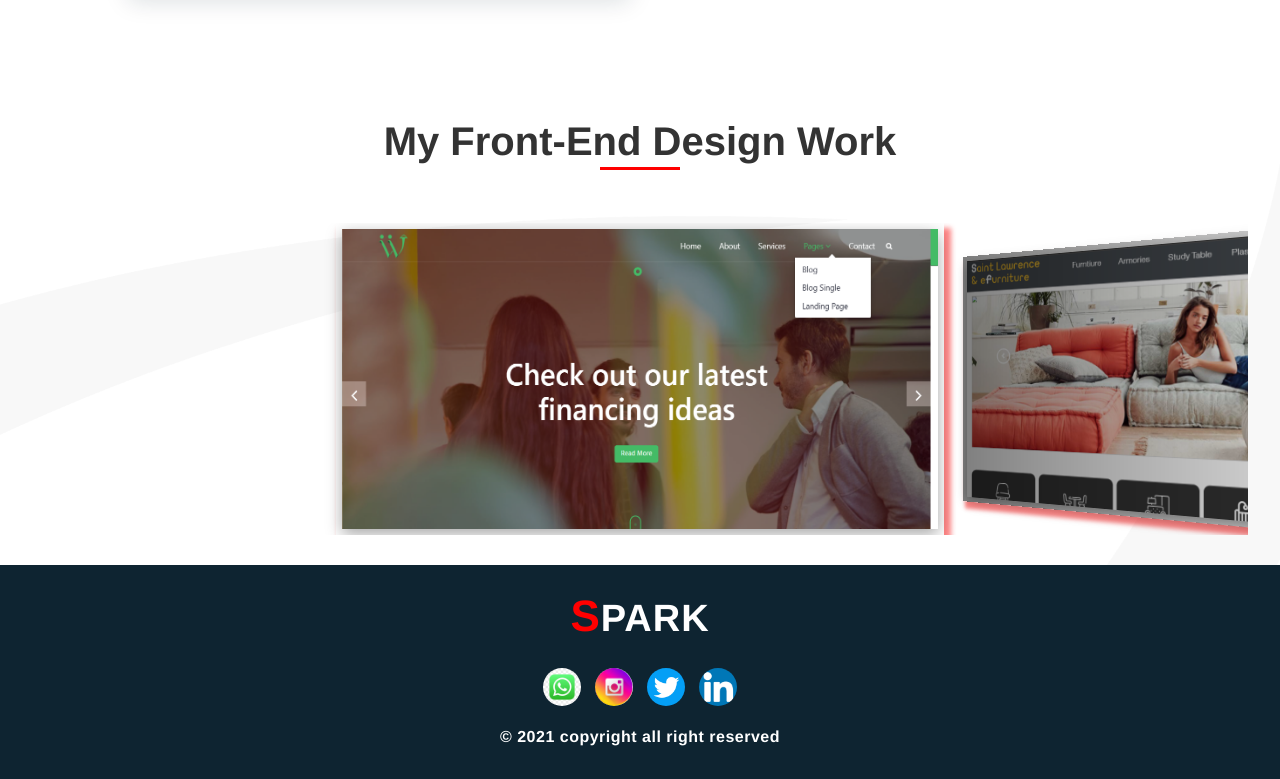
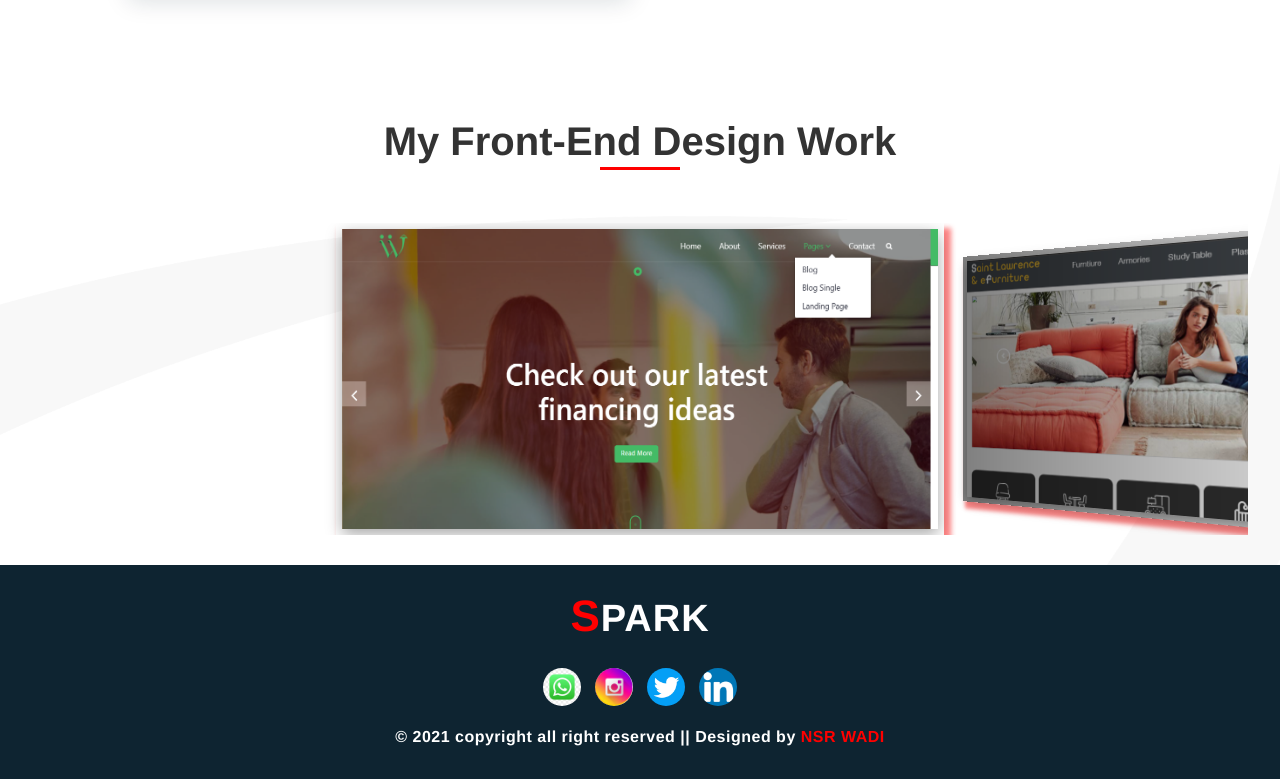
Before and after one commit to NSR404/sparkerx, a plain HTML site: page index.html in a window 1280 px wide. Shown: the part 1899-2678 px from the top of the page. Drawn offline with nearby package versions, Linux system fonts and the light colour scheme.

Commit message:
Update index.html

```diff
--- a/index.html
+++ b/index.html
@@ -375,7 +375,7 @@ s0.parentNode.insertBefore(s1,s0);
           </a> -->
 
       </div>
-      <p>&#169; 2021 copyright all right reserved</p>
+      <p>&#169; 2021 copyright all right reserved || Designed by <a href="https://nsr404.github.io/cv-spark/" style="color: red;">NSR WADI</a></p>
     </footer>
     <!--===== SCROLL REVEAL =====-->
     <script src="https://unpkg.com/scrollreveal"></script>
```
